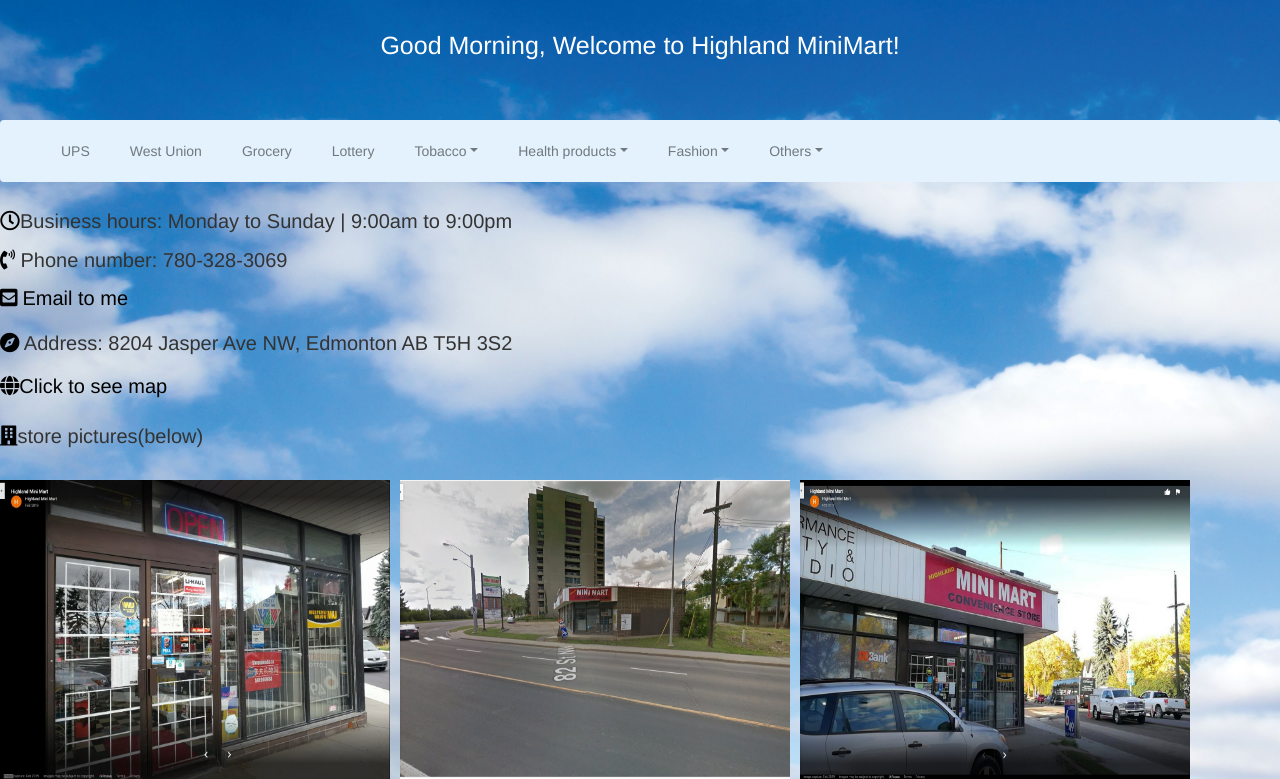
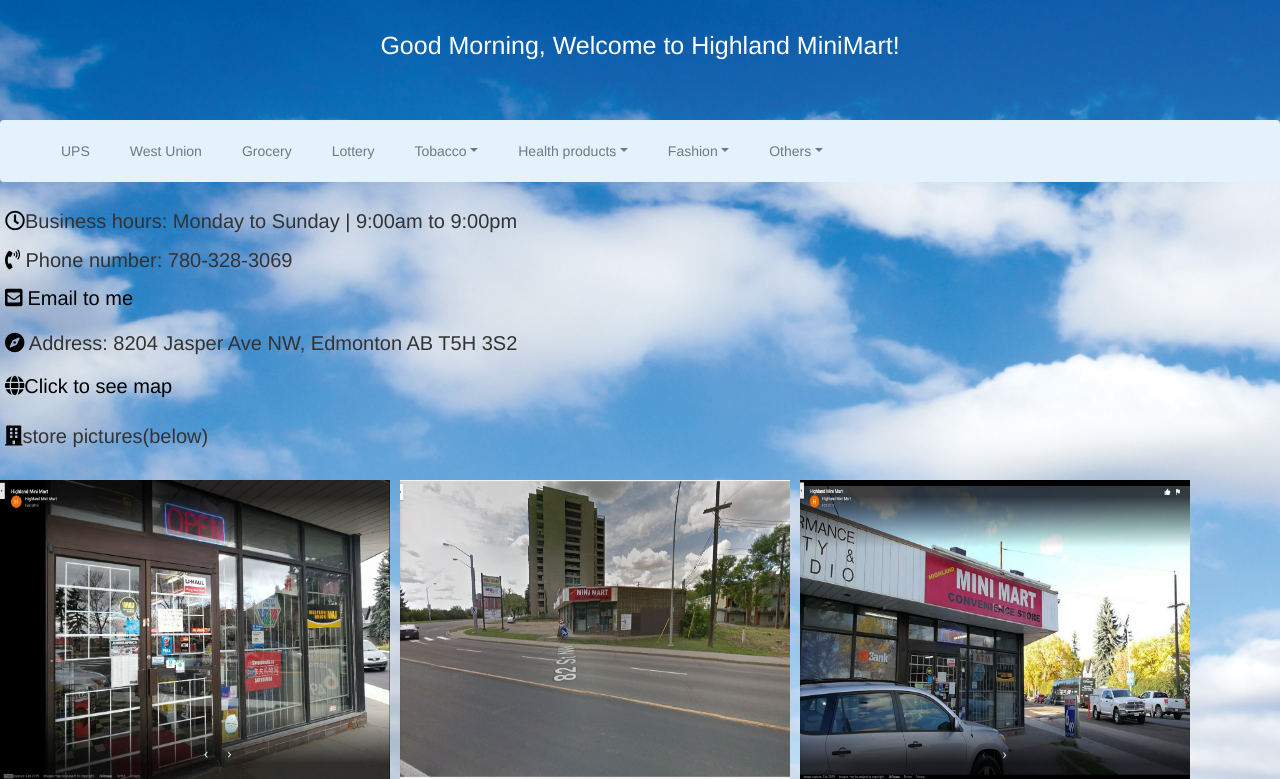
Before and after one commit to Ellen201906/Highland, a PHP site: page /index.php in a window 1280 px wide. Shown: the top 779 px of the page. Run offline with PHP 8.4, Linux system fonts and the light colour scheme; some libraries are stand-ins or nearby versions.

Commit message:
Add files via upload

```diff
--- a/body.php
+++ b/body.php
@@ -2,7 +2,7 @@
  <html>
 <body>
 
-  <div id="body1" style="font-size:20px;margin-top:-15px">
+  <div id="body1" style="font-size:20px;margin-top:-15px;margin-left:5px">
   <p><i class="far fa-clock"></i>Business hours:   Monday to Sunday  |   9:00am to 9:00pm</p>
 
   <p><i class="fas fa-phone-volume"></i> Phone number: 780-328-3069</p>
```
